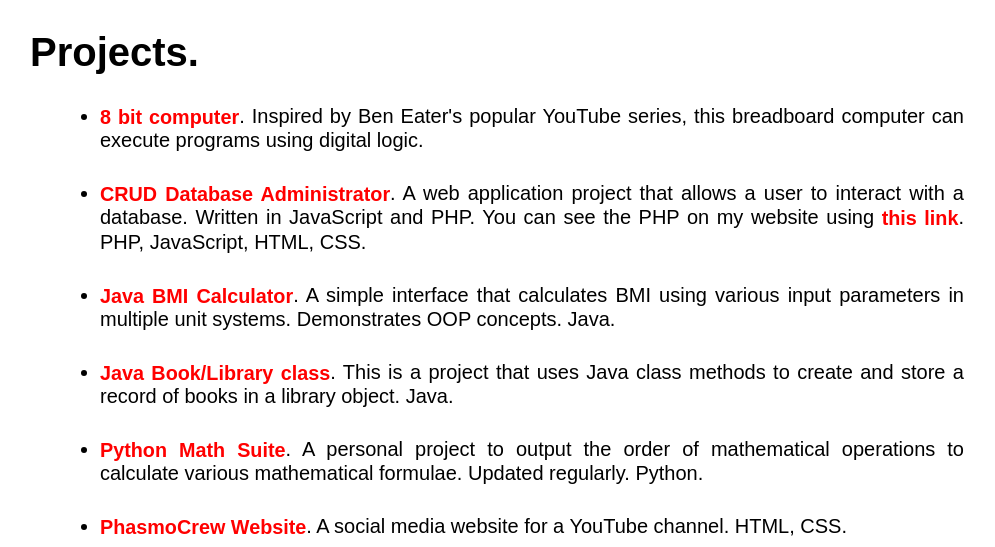
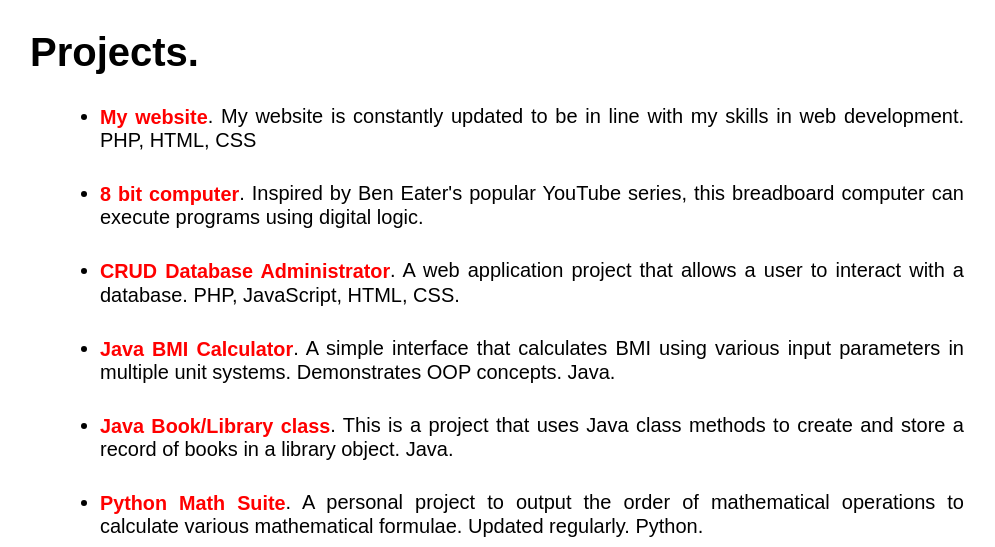
Before and after one commit to Arturius771/wwwarturfodenie, a PHP site: page /projects.php in a window 1280 px wide. Shown: the part 65-612 px from the top of the page, without its empty margins (128-1123 px from the left). Run offline with PHP 8.4, Linux system fonts and the light colour scheme.

Commit message:
updated homepage, projects, added image

```diff
--- a/index.php
+++ b/index.php
@@ -17,6 +17,7 @@
 <!--Featured Projects-->
 <div class="featured_projects">
 	<h2>Website Projects.</h2>
+	<a class="featured_projects" href="https://astronomy.ie/audio/"><img class="featured_projects" src="files/astronomyie.png" alt="Astronomy Ireland Audio Page">Astronomy Ireland</a>.
 	<a class="featured_projects" href="https://github.com/Arturius771/OU_TT284_TMA-01/tree/master/TMA01_af8367"><img class="featured_projects" src="files/2021-12-08_16-18-55.png" alt="Clickable image that links to GitHub">Walton Hall Museum of Odds & Ends Homepage</a>.
 	<a class="featured_projects" href="http://www.phasmocrew.org"><img class="featured_projects" src="files/PCfuzz.jpg" alt="Clickable image that links to GitHub">PhasmoCrew Homepage</a>.
 	<a class="featured_projects" href="http://www.arturfoden.ie"><img class="featured_projects" src="files/logo_small.png" alt="Clickable image that links to GitHub">www.arturfoden.ie</a>.
--- a/projects.php
+++ b/projects.php
@@ -5,8 +5,9 @@
 <div class="main_content">
 	<h1>Projects.</h1>
 	<ul>
+    <li><a href="https://github.com/Arturius771/__wwwarturfodenie-website">My website</a>. My website is constantly updated to be in line with my skills in web development. PHP, HTML, CSS</li>
 	<li><a href="https://github.com/Arturius771/8-bit-computer/wiki">8 bit computer</a>. Inspired by Ben Eater's popular YouTube series, this breadboard computer can execute programs using digital logic.</li>
-    <li><a href="https://github.com/Arturius771/tma02-21j-v3">CRUD Database Administrator</a>. A web application project that allows a user to interact with a database. Written in JavaScript and PHP. You can see the PHP on my website using <a href="https://github.com/Arturius771/__wwwarturfodenie-website/tree/version_2">this link</a>. PHP, JavaScript, HTML, CSS.</li>
+    <li><a href="https://github.com/Arturius771/tma02-21j-v3">CRUD Database Administrator</a>. A web application project that allows a user to interact with a database. PHP, JavaScript, HTML, CSS.</li>
     <li><a href="https://github.com/Arturius771/_Assignment-Project">Java BMI Calculator</a>. A simple interface that calculates BMI using various input parameters in multiple unit systems. Demonstrates OOP concepts. Java.</li>
     <li><a href="https://github.com/Arturius771/OU_M250_TMA01">Java Book/Library class</a>. This is a project that uses Java class methods to create and store a record of books in a library object. Java.</li>
     <li><a href="https://github.com/Arturius771/af-math-suite">Python Math Suite</a>. A personal project to output the order of mathematical operations to calculate various mathematical formulae. Updated regularly. Python.</li>
```
Also changed, not shown: files/astronomyie.png (added).
